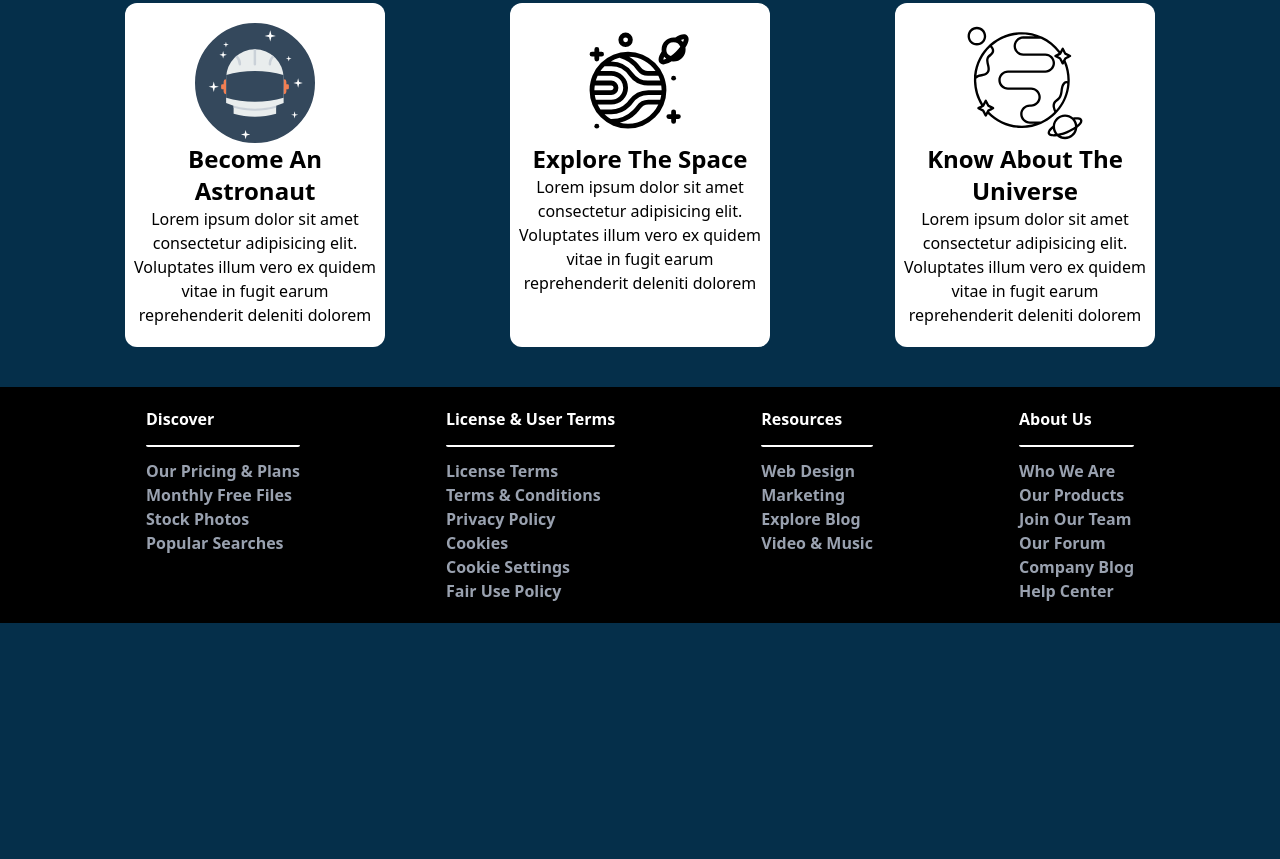
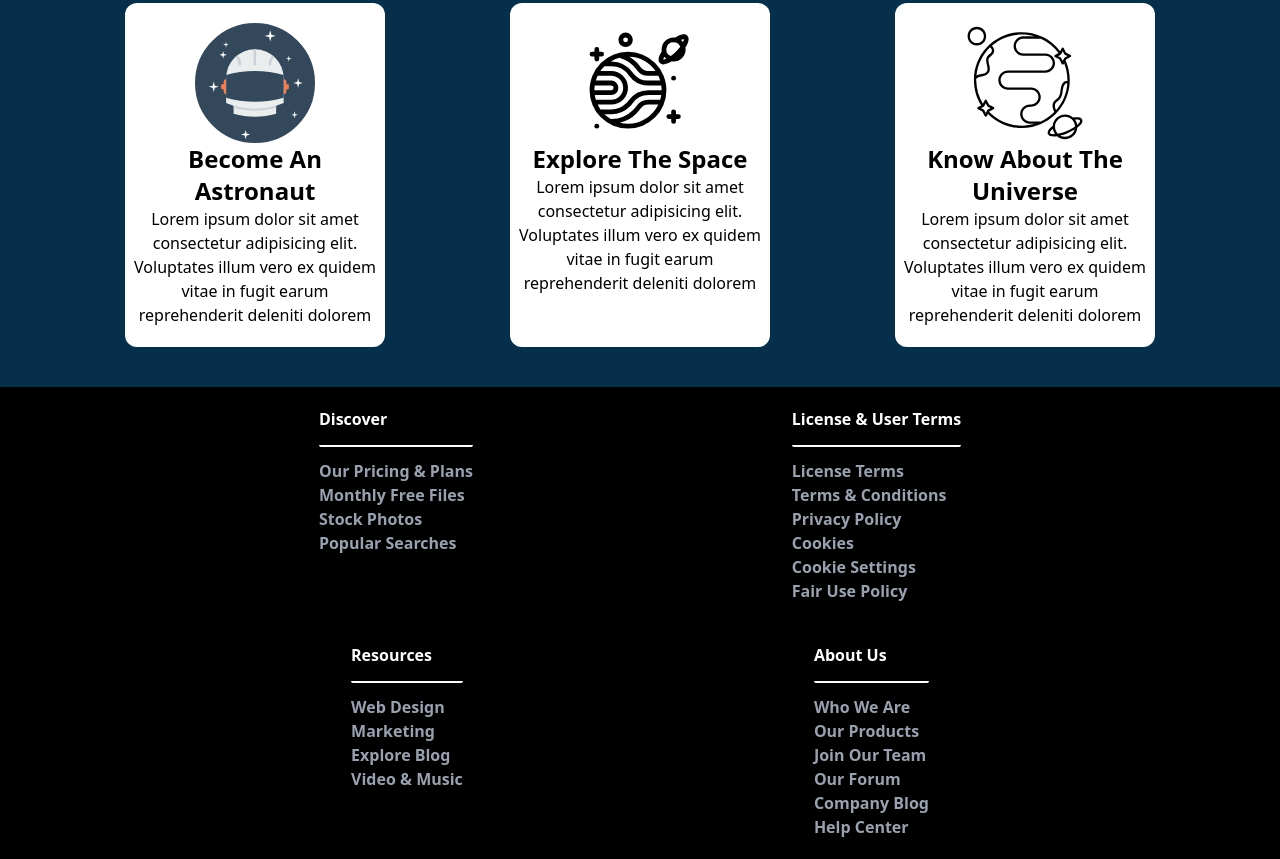
Before and after one commit to saikishore0319/Space, a plain HTML site: page dist/index.html in a window 1280 px wide. Shown: the part 1189-2048 px from the top of the page. Before the commit the page ends 1812 px from the top, so only its background shows below. Drawn offline with Linux system fonts and the light colour scheme.

Commit message:
editing the footer

```diff
--- a/dist/index.html
+++ b/dist/index.html
@@ -98,6 +98,8 @@
                     <p class="text-gray-400 font-bold hover:text-white cursor-pointer">Fair Use Policy</p>
                 </div>
             </div>
+        </div>
+        <div class="flex  flex-wrap w-full justify-evenly bg-black py-5">
             <div class="flex flex-col">
                 <div>
                     <p class="text-white font-bold">Resources</p>
```
